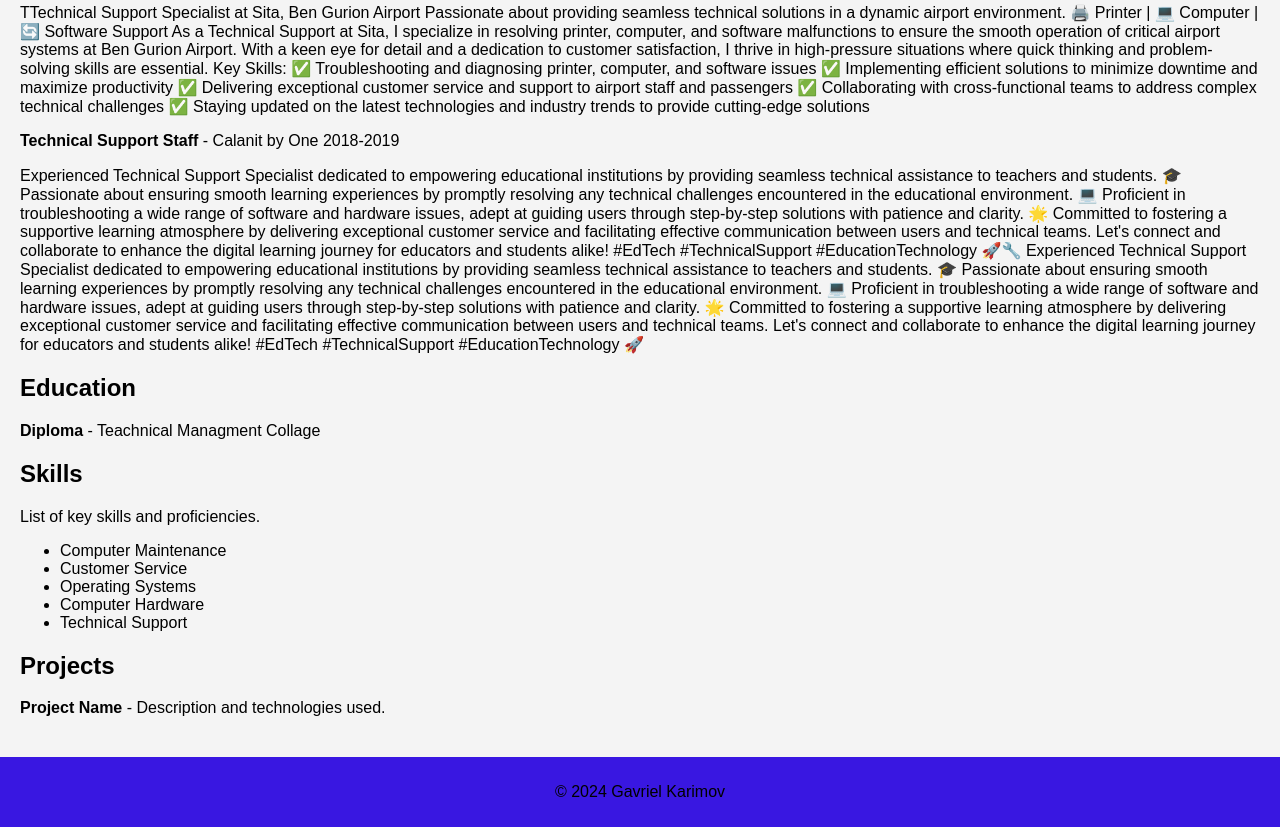
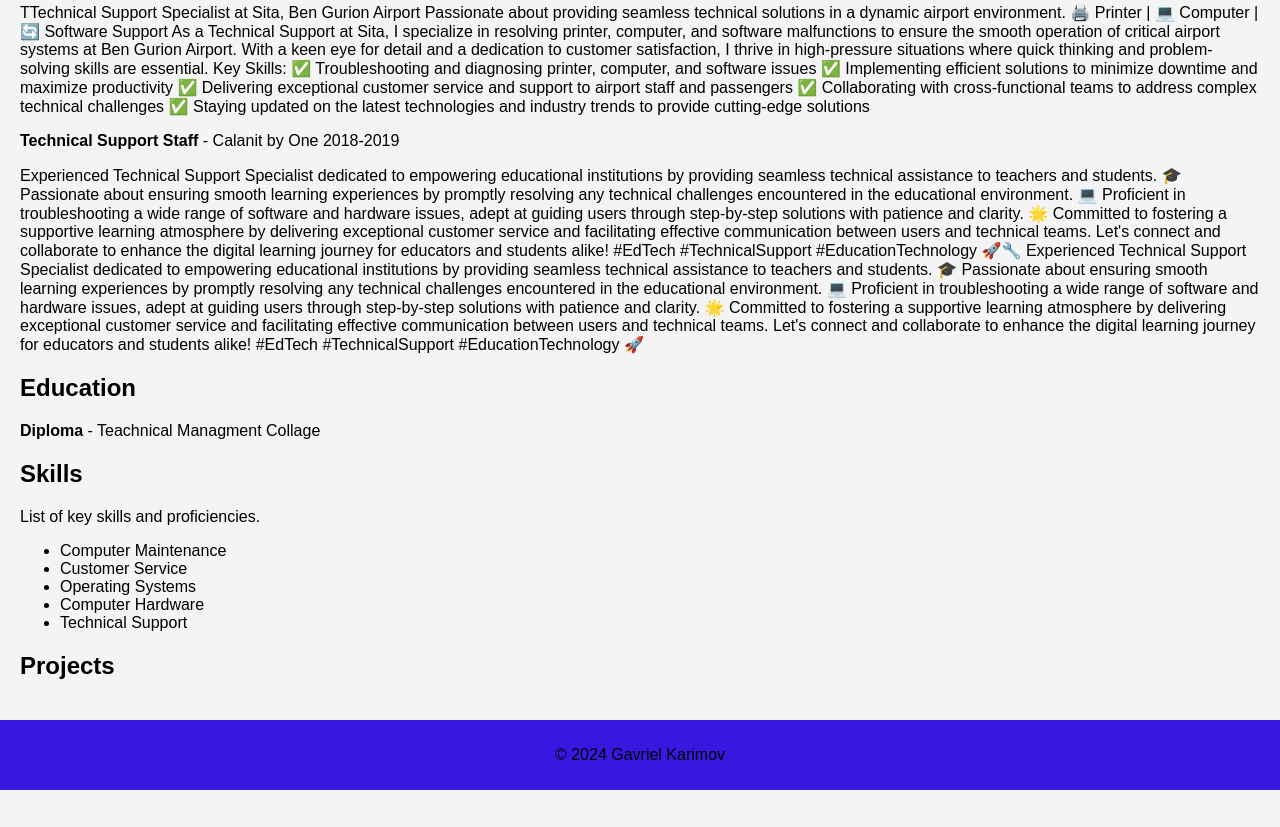
Before and after one commit to gavrielka/cvnew, a plain HTML site: page index.html in a window 1280 px wide. Shown: the part 587-1414 px from the top of the page. After the commit the page ends 1377 px from the top, so only its background shows below. Drawn offline with Linux system fonts and the light colour scheme.

Commit message:
Update index.html

```diff
--- a/index.html
+++ b/index.html
@@ -84,7 +84,7 @@
         </div>
         <div class="section">
             <h2>Projects</h2>
-            <p><strong>Project Name</strong> - Description and technologies used.</p>
+            <p><strong></strong> </p>
         </div>
     </div>
     <div class="footer">
```
